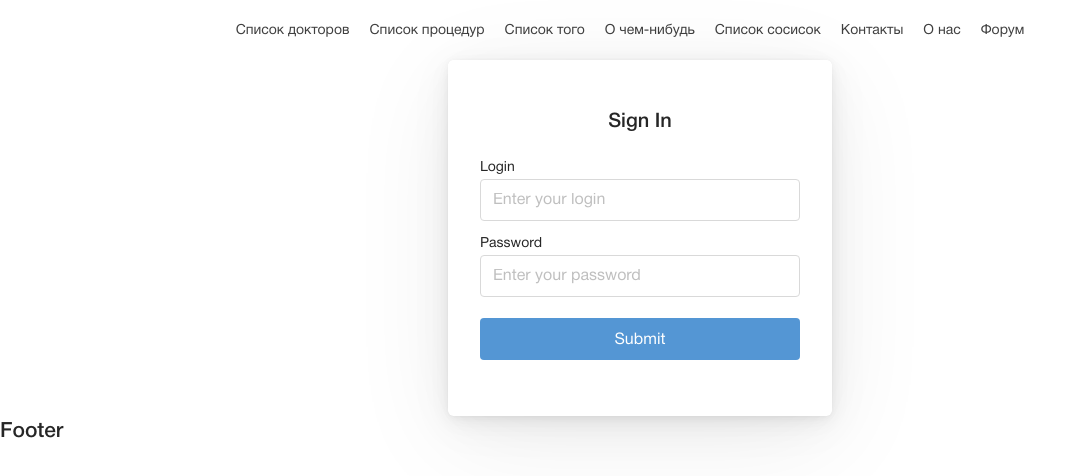
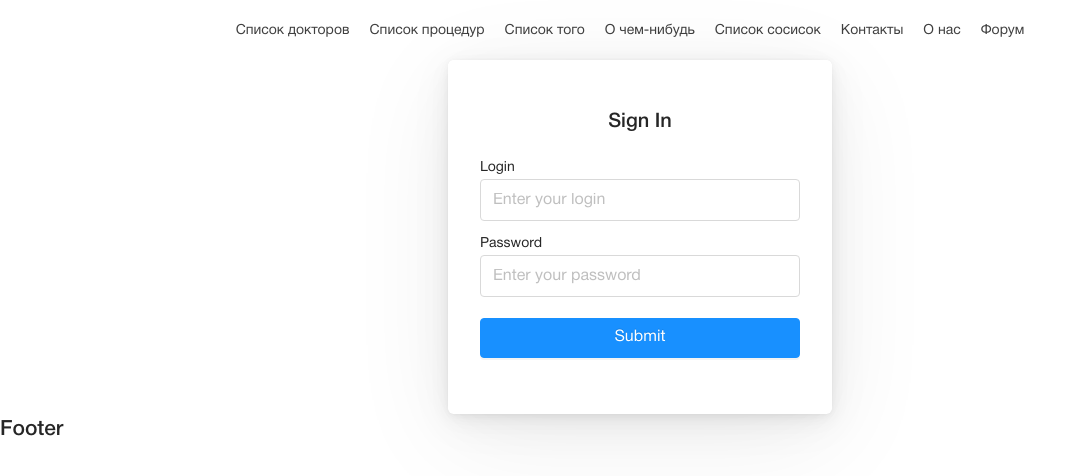
Before and after one commit to AlexVedernikoff/Vet-clinic-for-wolfik, a React (Create React App) app: page /sign-in in a window 1280 px wide. Shown: the top 476 px of the page, without its empty margins (0-1086 px from the left). Built offline with nearby package versions, Linux system fonts and the light colour scheme.

Commit message:
replace all button and fix customButton

```diff
--- a/src/components/PetSidebar/PetSidebar.tsx
+++ b/src/components/PetSidebar/PetSidebar.tsx
@@ -26,11 +26,11 @@ const createPanel = (id: number, name: string): JSX.Element => (
   <Panel header={name} key={id} className={css.panel}>
     <ButtonCustom
       label="Редактировать"
-      type="primary"
+      typeButton="primary"
       icon={<EditOutlined />}
       style={{ marginRight: '5px' }}
     />
-    <ButtonCustom label="Удалить" type="primary" icon={<DeleteOutlined />} />
+    <ButtonCustom label="Удалить" typeButton="primary" icon={<DeleteOutlined />} />
   </Panel>
 );
 
@@ -39,7 +39,7 @@ const PetSidebar = (): JSX.Element => (
   <aside className={css.sidebar}>
     <div className={css.header}>
       <span className={css.label}>Ваши питомцы</span>
-      <ButtonCustom shape="circle" type="primary" icon={<PlusOutlined />} />
+      <ButtonCustom shape="circle" typeButton="primary" icon={<PlusOutlined />} />
     </div>
     <Collapse accordion expandIconPosition="end">
       {petsData.map((pet: Pets) => createPanel(pet.id, pet.name))}
--- a/src/components/button/Button.tsx
+++ b/src/components/button/Button.tsx
@@ -1,34 +1,37 @@
 import { Button } from 'antd';
 
 export interface ButtonProps {
-  type?: 'default' | 'primary';
+  typeButton?: 'default' | 'primary';
   size?: 'small' | 'large';
   label?: string;
   shape?: 'circle' | 'round';
   icon?: JSX.Element;
   onClick?: (event: React.MouseEvent<HTMLButtonElement, MouseEvent>) => void;
-  props?: { [x: string]: string };
+  form?: 'submit';
+  disabled?: boolean;
   style?: { [x: string]: string };
 }
 
 const ButtonCustom = ({
-  type,
+  typeButton,
   size,
   label,
   onClick,
   icon,
   shape,
+  form,
+  disabled,
   style,
-  props,
 }: ButtonProps): JSX.Element => (
   <Button
     style={style}
     shape={shape}
-    type={type}
+    type={typeButton}
     size={size}
     onClick={onClick}
+    htmlType={form}
+    disabled={disabled}
     icon={icon}
-    {...props}
   >
     {label}
   </Button>
--- a/src/components/forms/sign-in/SignIn.module.scss
+++ b/src/components/forms/sign-in/SignIn.module.scss
@@ -64,21 +64,21 @@ $mainColor: #5496d4;
         border: 1px solid $colorRed;
       }
     }
-    .submit {
-      cursor: pointer;
-      border: none;
-      background: $mainColor;
-      border-radius: 4px;
-      padding: 10px 0 8px 0;
-      color: #fff;
-      font-size: 16px;
-      line-height: 24px;
-      margin: 21px 0 8px 0;
-      transition: .2s;
-      &:hover {
-        filter: opacity(90%);
-      }
-    }
+    // .submit {
+    //   cursor: pointer;
+    //   border: none;
+    //   background: $mainColor;
+    //   border-radius: 4px;
+    //   padding: 10px 0 8px 0;
+    //   color: #fff;
+    //   font-size: 16px;
+    //   line-height: 24px;
+    //   margin: 21px 0 8px 0;
+    //   transition: .2s;
+    //   &:hover {
+    //     filter: opacity(90%);
+    //   }
+    // }
   }
 }
 
--- a/src/components/forms/sign-in/SignIn.tsx
+++ b/src/components/forms/sign-in/SignIn.tsx
@@ -1,4 +1,5 @@
 import { Form, Formik, Field } from 'formik';
+import ButtonCustom from '../../button/Button';
 import { signInSchema, initialValues } from './schema';
 import css from './SignIn.module.scss';
 
@@ -41,9 +42,13 @@ const SignIn = (): JSX.Element => (
               placeholder="Enter your password"
             />
             {errors.password && touched.password && <p>{errors.password}</p>}
-            <button type="submit" className={css.submit}>
-              Submit
-            </button>
+            <ButtonCustom
+              style={{ borderRadius: '4px', margin: '21px 0 8px 0' }}
+              size="large"
+              label="Submit"
+              typeButton="primary"
+              form="submit"
+            />
           </Form>
         )}
       </Formik>
--- a/src/components/forms/sing-up/SignUp.module.scss
+++ b/src/components/forms/sing-up/SignUp.module.scss
@@ -55,19 +55,19 @@ $colorDeepGrey: #8c8c8c;
         height: 16px;
         margin-right: 8px;
       }
-      .create {
-        width: 100%;
-        background-color: $colorBlue;
-        font-size: 16px;
-        color: $colorWhite;
-        border: none;
-        border-radius: 4px;
-        padding: 8px 0;
-        margin-bottom: 8px;
-        &:hover {
-            cursor: pointer;
-          }
-      }
+      // .create {
+      //   width: 100%;
+      //   background-color: $colorBlue;
+      //   font-size: 16px;
+      //   color: $colorWhite;
+      //   border: none;
+      //   border-radius: 4px;
+      //   padding: 8px 0;
+      //   margin-bottom: 8px;
+      //   &:hover {
+      //       cursor: pointer;
+      //     }
+      // }
       .signin {
         color: $colorDeepGrey;
       }
--- a/src/components/forms/sing-up/SignUp.tsx
+++ b/src/components/forms/sing-up/SignUp.tsx
@@ -1,15 +1,16 @@
 /* eslint-disable jsx-a11y/label-has-associated-control */
 import { Formik, Form, Field } from 'formik';
 import { Link } from 'react-router-dom';
+import ButtonCustom from '../../button/Button';
 import styles from './SignUp.module.scss';
 import { initialValues, validationsSchema } from './Validation';
 
 interface Values {
-  firstname: string
-  lastname: string
-  emailaddress: string
-  password: string
-  confirmpassword: string
+  firstname: string;
+  lastname: string;
+  emailaddress: string;
+  password: string;
+  confirmpassword: string;
 }
 
 export const SignUp = (): JSX.Element => {
@@ -25,13 +26,7 @@ export const SignUp = (): JSX.Element => {
         onSubmit={onSubmit}
         validationSchema={validationsSchema}
       >
-        {({
-          errors,
-          touched,
-          isValid,
-          handleSubmit,
-          dirty,
-        }) => (
+        {({ errors, touched, isValid, handleSubmit, dirty }) => (
           <Form onSubmit={handleSubmit}>
             <div className={styles.wrapper}>
               <div className={styles.container}>
@@ -46,7 +41,7 @@ export const SignUp = (): JSX.Element => {
                       placeholder="First name"
                     />
                     {touched.firstname && errors.firstname && (
-                    <p className={styles.validation}>{errors.firstname}</p>
+                      <p className={styles.validation}>{errors.firstname}</p>
                     )}
                   </label>
                   <label>
@@ -58,7 +53,7 @@ export const SignUp = (): JSX.Element => {
                       placeholder="Last name"
                     />
                     {touched.lastname && errors.lastname && (
-                    <p className={styles.validation}>{errors.lastname}</p>
+                      <p className={styles.validation}>{errors.lastname}</p>
                     )}
                   </label>
                   <label>
@@ -70,7 +65,7 @@ export const SignUp = (): JSX.Element => {
                       placeholder="Email adress"
                     />
                     {touched.emailaddress && errors.emailaddress && (
-                    <p className={styles.validation}>{errors.emailaddress}</p>
+                      <p className={styles.validation}>{errors.emailaddress}</p>
                     )}
                   </label>
                   <label>
@@ -82,7 +77,7 @@ export const SignUp = (): JSX.Element => {
                       placeholder="Password"
                     />
                     {touched.password && errors.password && (
-                    <p className={styles.validation}>{errors.password}</p>
+                      <p className={styles.validation}>{errors.password}</p>
                     )}
                   </label>
 
@@ -95,23 +90,36 @@ export const SignUp = (): JSX.Element => {
                       placeholder="Confirm password"
                     />
                     {touched.confirmpassword && errors.confirmpassword && (
-                    <p className={styles.validation}>{errors.confirmpassword}</p>
+                      <p className={styles.validation}>
+                        {errors.confirmpassword}
+                      </p>
                     )}
                   </label>
 
                   <hr />
                   <div className={styles.data}>
-                    <input type="checkbox" defaultChecked className={styles.checkbox} />
-                    <span className={styles.description}>I agree to the processing of my personal information</span>
+                    <input
+                      type="checkbox"
+                      defaultChecked
+                      className={styles.checkbox}
+                    />
+                    <span className={styles.description}>
+                      I agree to the processing of my personal information
+                    </span>
                   </div>
                   <div>
-                    <button
-                      className={styles.create}
-                      type="submit"
+                    <ButtonCustom
+                      style={{
+                        borderRadius: '4px',
+                        margin: '0 0 8px 0',
+                        width: '100%',
+                      }}
+                      size="large"
+                      label="Create"
+                      typeButton="primary"
+                      form="submit"
                       disabled={!isValid && !dirty}
-                    >
-                      Create
-                    </button>
+                    />
                     <div className={styles.signin}>
                       Don’t have an account?&nbsp;
                       <Link to="/signIn">Sign In.</Link>
```
